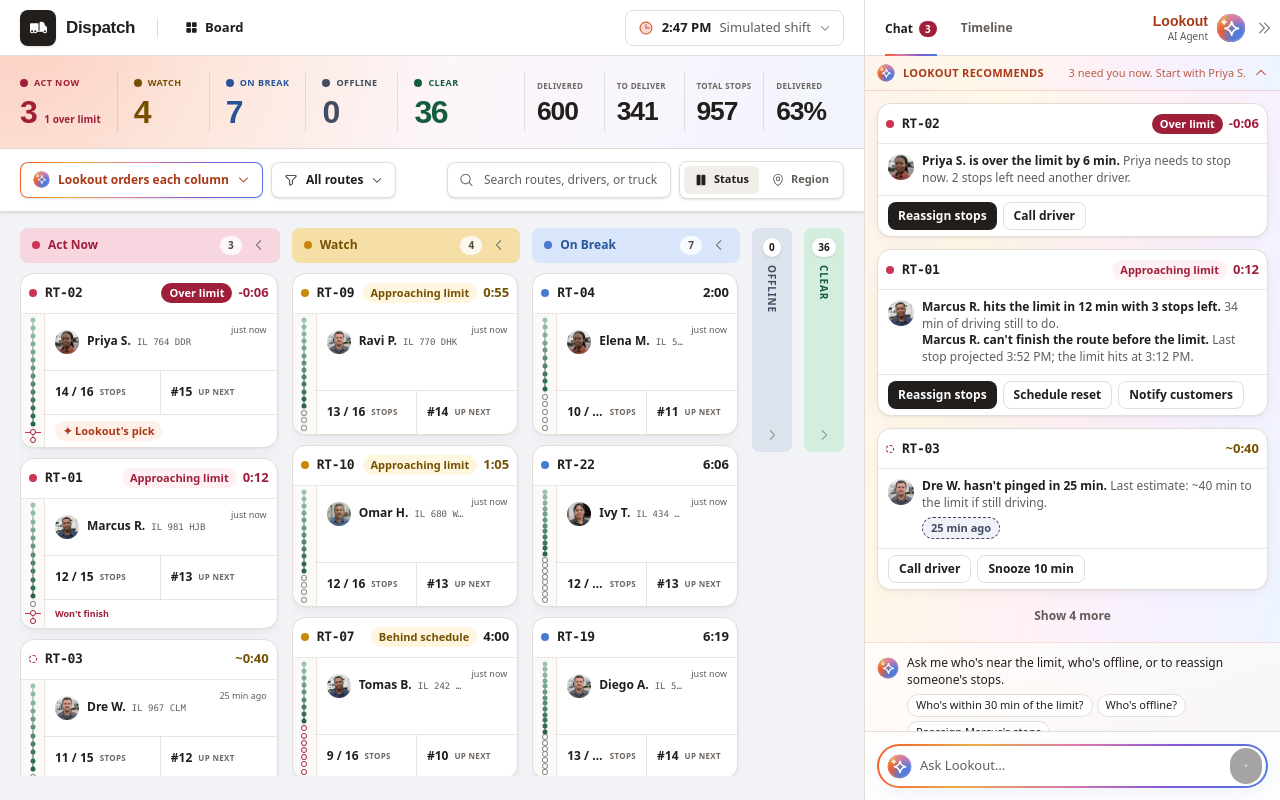
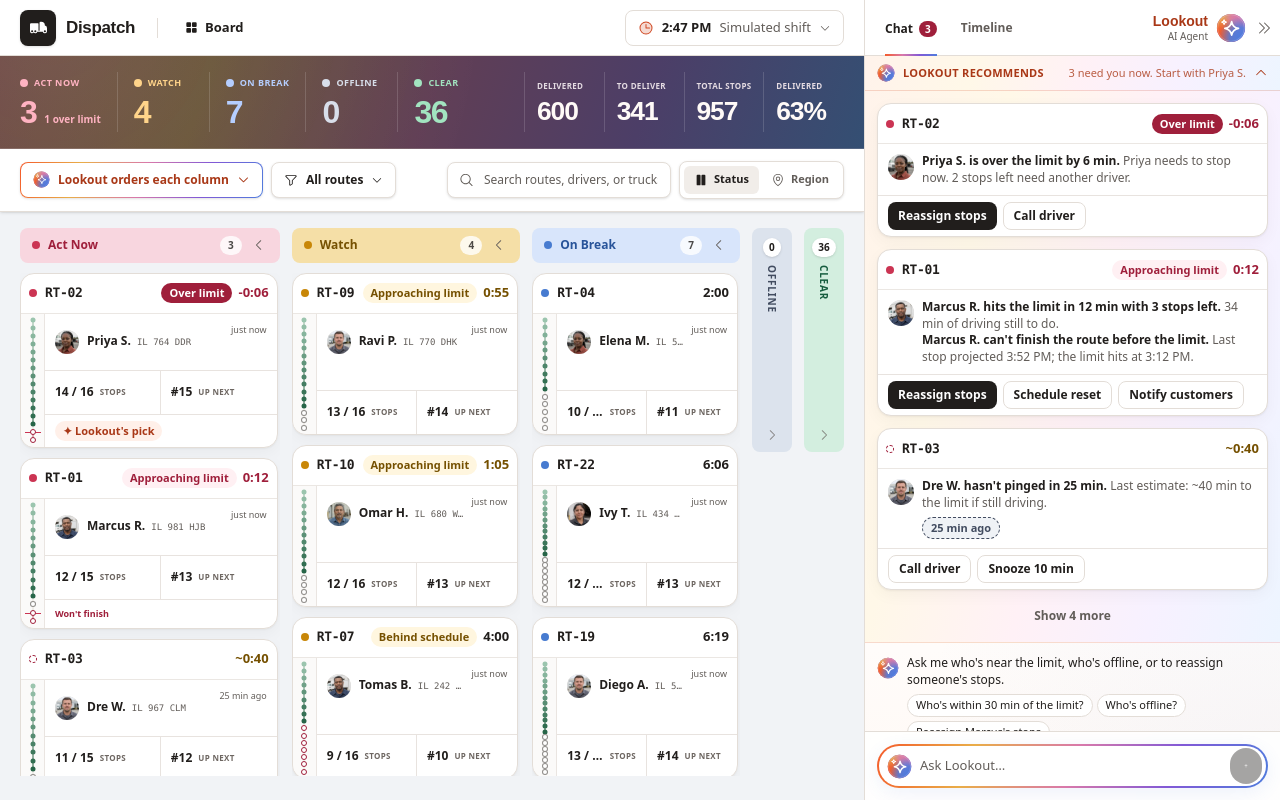
Before and after one commit to davekeller/dispatcher-dashboard, a React (Vite) app: page / in a window 1280 px wide. Built offline with nearby package versions, Linux system fonts and the light colour scheme.

Commit message:
design: deepen the shift metrics hero

```diff
--- a/scripts/contrast.mjs
+++ b/scripts/contrast.mjs
@@ -6,6 +6,8 @@ const tokens = {
   'lookout-strong': '#a93817', lookout: '#cf4620',
   'act-now': '#9f1f3b', watch: '#755000', clear: '#165d3f', offline: '#424c60', break: '#28549a',
   'act-now-soft': '#fff0f3', 'watch-soft': '#fff6df', 'clear-soft': '#eaf8f0', 'offline-soft': '#eff2f6', 'break-soft': '#edf3ff', 'lookout-soft': '#fff0e9',
+  'hero-warm': '#68423d', 'hero-gold': '#655033', 'hero-rose': '#603e55', 'hero-violet': '#4c3e67', 'hero-cool': '#344f73',
+  'hero-text': '#fffaf7', 'hero-muted': '#e5dce3', 'hero-act': '#ffb3c2', 'hero-watch': '#ffd48a', 'hero-break': '#b5ceff', 'hero-offline': '#d8deea', 'hero-clear': '#a2e4c0',
 }
 const lum = (hex) => {
   const [r, g, b] = [1, 3, 5].map((i) => parseInt(hex.slice(i, i + 2), 16) / 255).map((c) => (c <= 0.03928 ? c / 12.92 : ((c + 0.055) / 1.055) ** 2.4))
@@ -17,6 +19,8 @@ const pairs = [
   ['lookout-strong', 'panel'], ['lookout', 'panel'], ['lookout-strong', 'lookout-soft'],
   ['act-now', 'panel'], ['act-now', 'act-now-soft'], ['watch', 'panel'], ['watch', 'watch-soft'],
   ['clear', 'panel'], ['clear', 'clear-soft'], ['offline', 'panel'], ['offline', 'offline-soft'], ['break', 'panel'], ['break', 'break-soft'],
+  ['hero-text', 'hero-warm'], ['hero-text', 'hero-cool'], ['hero-muted', 'hero-cool'],
+  ['hero-act', 'hero-warm'], ['hero-watch', 'hero-gold'], ['hero-break', 'hero-rose'], ['hero-offline', 'hero-violet'], ['hero-clear', 'hero-cool'],
 ]
 let fails = 0
 console.log('| text | ground | ratio | AA |\n|---|---|---|---|')
--- a/src/index.css
+++ b/src/index.css
@@ -27,6 +27,19 @@
   --color-ai-rose: #d979aa;
   --color-ai-violet: #8259d6;
   --color-ai-cool: #4f7cdd;
+
+  --color-hero-warm: #68423d;
+  --color-hero-gold: #655033;
+  --color-hero-rose: #603e55;
+  --color-hero-violet: #4c3e67;
+  --color-hero-cool: #344f73;
+  --color-hero-text: #fffaf7;
+  --color-hero-muted: #e5dce3;
+  --color-hero-act: #ffb3c2;
+  --color-hero-watch: #ffd48a;
+  --color-hero-break: #b5ceff;
+  --color-hero-offline: #d8deea;
+  --color-hero-clear: #a2e4c0;
 
   --color-act-now: #9f1f3b;
   --color-act-now-fill: #cb3453;
@@ -67,8 +80,8 @@ body { @apply bg-canvas text-ink font-sans antialiased; }
 
 .iq-metrics-band {
   background:
-    radial-gradient(circle at 4% -45%, color-mix(in srgb, var(--color-ai-warm) 24%, transparent), transparent 26rem),
-    linear-gradient(108deg, color-mix(in srgb, var(--color-ai-warm) 7%, white) 0%, color-mix(in srgb, var(--color-ai-gold) 5%, white) 24%, color-mix(in srgb, var(--color-ai-rose) 7%, white) 50%, color-mix(in srgb, var(--color-ai-violet) 6%, white) 74%, color-mix(in srgb, var(--color-ai-cool) 8%, white) 100%);
+    radial-gradient(circle at 6% -50%, color-mix(in srgb, var(--color-hero-text) 11%, transparent), transparent 27rem),
+    linear-gradient(108deg, var(--color-hero-warm) 0%, var(--color-hero-gold) 24%, var(--color-hero-rose) 50%, var(--color-hero-violet) 74%, var(--color-hero-cool) 100%);
 }
 
 .iq-soft-surface {
@@ -118,7 +131,7 @@ body { @apply bg-canvas text-ink font-sans antialiased; }
   background: linear-gradient(90deg, var(--color-ai-warm), var(--color-ai-rose), var(--color-ai-violet), var(--color-ai-cool));
 }
 
-.iq-metric-active { box-shadow: inset 0 -2px 0 var(--color-lookout); }
+.iq-metric-active { box-shadow: inset 0 -2px 0 color-mix(in srgb, var(--color-hero-text) 80%, transparent); }
 
 .route-history-progress {
   background: linear-gradient(to bottom, var(--color-route-done-start), var(--color-route-done-end));
--- a/src/views/shift/ShiftHero.tsx
+++ b/src/views/shift/ShiftHero.tsx
@@ -24,20 +24,20 @@ function sameFilters(a: FilterState, b: FilterState): boolean {
 export default function ShiftHero({ metrics, ranked, filters, onPreset }: { metrics: Metrics; ranked: DriverCard[]; filters: FilterState; onPreset: (filters: FilterState) => void }) {
   const count = (band: Band) => ranked.filter((card) => card.band === band).length
   const items: Metric[] = [
-    { id: 'act_now', label: BAND_LABEL.act_now, value: count('act_now'), preset: { ...EMPTY_FILTERS, band: ['act_now'] }, dot: 'bg-act-now', tone: 'text-act-now', detail: `${metrics.over} over limit`, detailTone: 'text-act-now' },
-    { id: 'watch', label: BAND_LABEL.watch, value: count('watch'), preset: { ...EMPTY_FILTERS, band: ['watch'] }, dot: 'bg-watch', tone: 'text-watch' },
-    { id: 'break', label: BAND_LABEL.break, value: count('break'), preset: { ...EMPTY_FILTERS, band: ['break'] }, dot: 'bg-break', tone: 'text-break' },
-    { id: 'offline', label: BAND_LABEL.offline, value: count('offline'), preset: { ...EMPTY_FILTERS, band: ['offline'] }, dot: 'bg-offline', tone: 'text-offline' },
-    { id: 'clear', label: BAND_LABEL.clear, value: count('clear'), preset: { ...EMPTY_FILTERS, band: ['clear'] }, dot: 'bg-clear', tone: 'text-clear' },
+    { id: 'act_now', label: BAND_LABEL.act_now, value: count('act_now'), preset: { ...EMPTY_FILTERS, band: ['act_now'] }, dot: 'bg-hero-act', tone: 'text-hero-act', detail: `${metrics.over} over limit`, detailTone: 'text-hero-act' },
+    { id: 'watch', label: BAND_LABEL.watch, value: count('watch'), preset: { ...EMPTY_FILTERS, band: ['watch'] }, dot: 'bg-hero-watch', tone: 'text-hero-watch' },
+    { id: 'break', label: BAND_LABEL.break, value: count('break'), preset: { ...EMPTY_FILTERS, band: ['break'] }, dot: 'bg-hero-break', tone: 'text-hero-break' },
+    { id: 'offline', label: BAND_LABEL.offline, value: count('offline'), preset: { ...EMPTY_FILTERS, band: ['offline'] }, dot: 'bg-hero-offline', tone: 'text-hero-offline' },
+    { id: 'clear', label: BAND_LABEL.clear, value: count('clear'), preset: { ...EMPTY_FILTERS, band: ['clear'] }, dot: 'bg-hero-clear', tone: 'text-hero-clear' },
   ]
   const toDeliver = metrics.stopsRemaining + metrics.needDriver
   const totalStops = metrics.stopsDelivered + toDeliver + metrics.stopsFailed
   const deliveredPercent = totalStops === 0 ? 100 : Math.round((metrics.stopsDelivered / totalStops) * 100)
 
   return (
-    <section className="iq-metrics-band shrink-0 border-b border-line px-5 py-4 text-ink" aria-label="Shift status">
+    <section className="iq-metrics-band shrink-0 border-b border-white/15 px-5 py-4 text-hero-text" aria-label="Shift status">
       <div className="flex min-w-[46rem] items-stretch">
-        <dl className="flex min-w-0 flex-1 items-stretch divide-x divide-ink/10">
+        <dl className="flex min-w-0 flex-1 items-stretch divide-x divide-white/15">
           {items.map((item) => {
             const active = sameFilters(filters, item.preset)
             return (
@@ -53,36 +53,36 @@ export default function ShiftHero({ metrics, ranked, filters, onPreset }: { metr
                     onPreset(active ? EMPTY_FILTERS : item.preset)
                   }
                 }}
-                className={`min-w-[5.75rem] cursor-pointer px-4 py-1 text-left outline-none transition first:pl-0 hover:bg-panel/45 focus-visible:bg-panel/70 ${active ? 'iq-metric-active bg-panel/60' : ''}`}
+                className={`min-w-[5.75rem] cursor-pointer px-4 py-1 text-left outline-none transition first:pl-0 hover:bg-white/10 focus-visible:bg-white/15 ${active ? 'iq-metric-active bg-white/10' : ''}`}
               >
-                <dt className={`flex items-center gap-1.5 whitespace-nowrap text-[9px] font-semibold uppercase tracking-[0.05em] ${item.tone ?? 'text-label'}`}>
+                <dt className={`flex items-center gap-1.5 whitespace-nowrap text-[9px] font-semibold uppercase tracking-[0.05em] ${item.tone ?? 'text-hero-muted'}`}>
                   <span className={`h-2 w-2 rounded-full ${item.dot}`} /> {item.label}
                 </dt>
                 <dd className="mt-1.5 flex items-baseline gap-2">
-                  <span className={`tnum font-display text-[2rem] font-semibold leading-none tracking-[-0.045em] ${item.tone ?? 'text-ink'}`}>{item.value}</span>
-                  {item.detail && <span className={`whitespace-nowrap text-[10px] font-semibold ${item.detailTone ?? 'text-muted'}`}>{item.detail}</span>}
+                  <span className={`tnum font-display text-[2rem] font-semibold leading-none tracking-[-0.045em] ${item.tone ?? 'text-hero-text'}`}>{item.value}</span>
+                  {item.detail && <span className={`whitespace-nowrap text-[10px] font-semibold ${item.detailTone ?? 'text-hero-muted'}`}>{item.detail}</span>}
                 </dd>
               </div>
             )
           })}
         </dl>
 
-        <dl className="ml-4 grid w-80 shrink-0 grid-cols-4 divide-x divide-ink/10 border-l border-ink/10" aria-label={`${metrics.stopsDelivered} delivered today, ${toDeliver} to deliver, ${totalStops} total stops, ${deliveredPercent}% delivered`}>
+        <dl className="ml-4 grid w-80 shrink-0 grid-cols-4 divide-x divide-white/15 border-l border-white/15" aria-label={`${metrics.stopsDelivered} delivered today, ${toDeliver} to deliver, ${totalStops} total stops, ${deliveredPercent}% delivered`}>
           <div className="flex min-w-0 flex-col justify-center px-3">
-            <dt className="whitespace-nowrap text-[8px] font-semibold uppercase tracking-[0.04em] text-label">Delivered</dt>
-            <dd className="tnum mt-1.5 font-display text-[1.65rem] font-semibold leading-none tracking-[-0.04em] text-ink">{metrics.stopsDelivered}</dd>
+            <dt className="whitespace-nowrap text-[8px] font-semibold uppercase tracking-[0.04em] text-hero-muted">Delivered</dt>
+            <dd className="tnum mt-1.5 font-display text-[1.65rem] font-semibold leading-none tracking-[-0.04em] text-hero-text">{metrics.stopsDelivered}</dd>
           </div>
           <div className="flex min-w-0 flex-col justify-center px-3">
-            <dt className="whitespace-nowrap text-[8px] font-semibold uppercase tracking-[0.04em] text-label">To deliver</dt>
-            <dd className="tnum mt-1.5 font-display text-[1.65rem] font-semibold leading-none tracking-[-0.04em] text-ink">{toDeliver}</dd>
+            <dt className="whitespace-nowrap text-[8px] font-semibold uppercase tracking-[0.04em] text-hero-muted">To deliver</dt>
+            <dd className="tnum mt-1.5 font-display text-[1.65rem] font-semibold leading-none tracking-[-0.04em] text-hero-text">{toDeliver}</dd>
           </div>
           <div className="flex min-w-0 flex-col justify-center px-3">
-            <dt className="whitespace-nowrap text-[8px] font-semibold uppercase tracking-[0.04em] text-label">Total stops</dt>
-            <dd className="tnum mt-1.5 font-display text-[1.65rem] font-semibold leading-none tracking-[-0.04em] text-ink">{totalStops}</dd>
+            <dt className="whitespace-nowrap text-[8px] font-semibold uppercase tracking-[0.04em] text-hero-muted">Total stops</dt>
+            <dd className="tnum mt-1.5 font-display text-[1.65rem] font-semibold leading-none tracking-[-0.04em] text-hero-text">{totalStops}</dd>
           </div>
           <div className="flex min-w-0 flex-col justify-center px-3">
-            <dt className="whitespace-nowrap text-[8px] font-semibold uppercase tracking-[0.04em] text-label">Delivered</dt>
-            <dd className="tnum mt-1.5 font-display text-[1.65rem] font-semibold leading-none tracking-[-0.04em] text-ink">{deliveredPercent}%</dd>
+            <dt className="whitespace-nowrap text-[8px] font-semibold uppercase tracking-[0.04em] text-hero-muted">Delivered</dt>
+            <dd className="tnum mt-1.5 font-display text-[1.65rem] font-semibold leading-none tracking-[-0.04em] text-hero-text">{deliveredPercent}%</dd>
           </div>
         </dl>
       </div>
```
Also changed, not shown: 3 other files (tests, documents, lock files or other folders).
